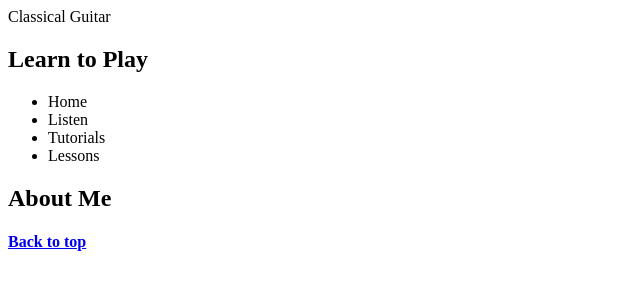
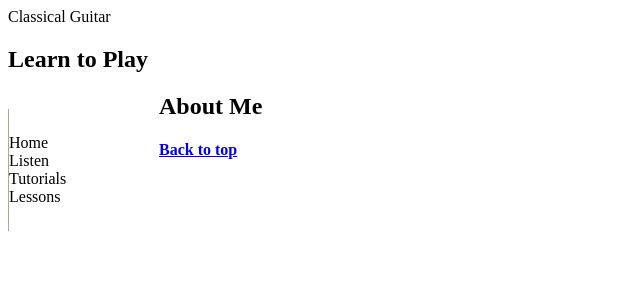
Before and after one commit to jpaolo89/guitar-portfolio, a plain HTML site: page index.html in a window 1280 px wide. Shown: the whole page, without its empty margins (0-640 px from the left). Drawn offline with Linux system fonts and the light colour scheme.

Commit message:
Update index.html

```diff
--- a/index.html
+++ b/index.html
@@ -1,3 +1,4 @@
+
 <!DOCTYPE html>
 <html>
 <head>
@@ -13,8 +14,8 @@
 	<h2>Learn to Play</h2>
 </div>
 <div id ="top-nav">
-	<nav id ="main-nav">
-		<ul>
+	<nav class ="grouping">
+		<ul class = "primary-nav">
 			<li>Home</li>
 			<li>Listen</li>
 			<li>Tutorials</li>
```
